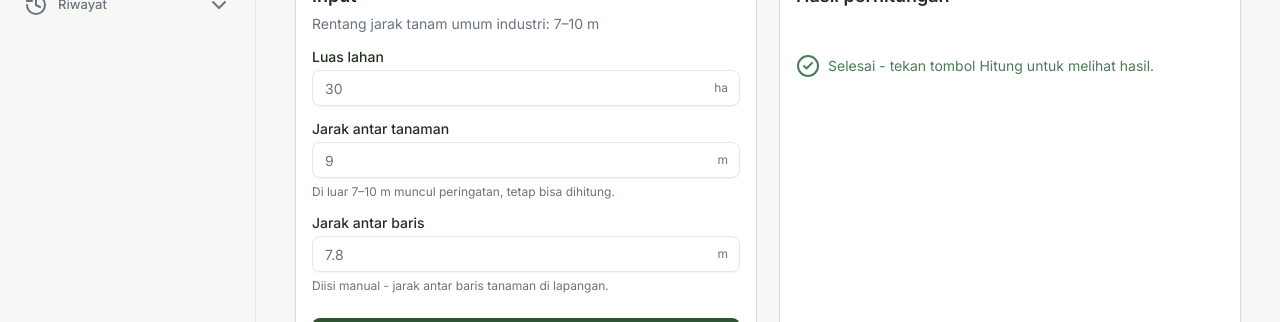
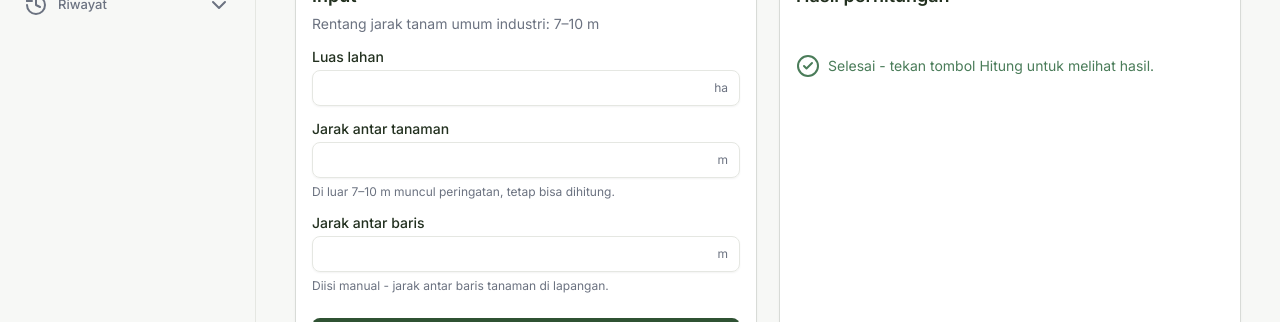
Before and after one commit to Hypernova404/kebun-sawit-app, a Next.js app: page /populasi in a window 1280 px wide. Shown: the part 213-535 px from the top of the page. Built offline with nearby package versions, Linux system fonts and the light colour scheme.

Commit message:
feat: hapus angka contoh placeholder di semua menu

```diff
--- a/src/app/(app)/bibit/page.tsx
+++ b/src/app/(app)/bibit/page.tsx
@@ -49,7 +49,7 @@ export default function BibitPage() {
             <CardDescription>Cadangan sulaman standar SOP: 5–10%</CardDescription>
           </CardHeader>
           <CardContent className="flex flex-col gap-4">
-            <NumberField id="pokok" label="Jumlah pokok (dari Menu Populasi)" unit="pokok" value={pokok} onChange={setPokok} placeholder="4290" />
+            <NumberField id="pokok" label="Jumlah pokok (dari Menu Populasi)" unit="pokok" value={pokok} onChange={setPokok} />
             <NumberField id="persen" label="Cadangan sulaman" unit="%" value={persen} onChange={setPersen} hint="Default 7%." />
             <Button onClick={hitung} className="mt-2 w-full">
               Hitung
--- a/src/app/(app)/populasi/page.tsx
+++ b/src/app/(app)/populasi/page.tsx
@@ -57,9 +57,9 @@ export default function PopulasiPage() {
             <CardDescription>Rentang jarak tanam umum industri: 7–10 m</CardDescription>
           </CardHeader>
           <CardContent className="flex flex-col gap-4">
-            <NumberField id="luas" label="Luas lahan" unit="ha" value={luas} onChange={setLuas} placeholder="30" />
-            <NumberField id="jarak" label="Jarak antar tanaman" unit="m" value={jarak} onChange={setJarak} placeholder="9" hint="Di luar 7–10 m muncul peringatan, tetap bisa dihitung." />
-            <NumberField id="jarak-baris" label="Jarak antar baris" unit="m" value={jarakBaris} onChange={setJarakBaris} placeholder="7.8" hint="Diisi manual - jarak antar baris tanaman di lapangan." />
+            <NumberField id="luas" label="Luas lahan" unit="ha" value={luas} onChange={setLuas} />
+            <NumberField id="jarak" label="Jarak antar tanaman" unit="m" value={jarak} onChange={setJarak} hint="Di luar 7–10 m muncul peringatan, tetap bisa dihitung." />
+            <NumberField id="jarak-baris" label="Jarak antar baris" unit="m" value={jarakBaris} onChange={setJarakBaris} hint="Diisi manual - jarak antar baris tanaman di lapangan." />
             <Button onClick={hitung} className="mt-2 w-full">
               Hitung
             </Button>
```
